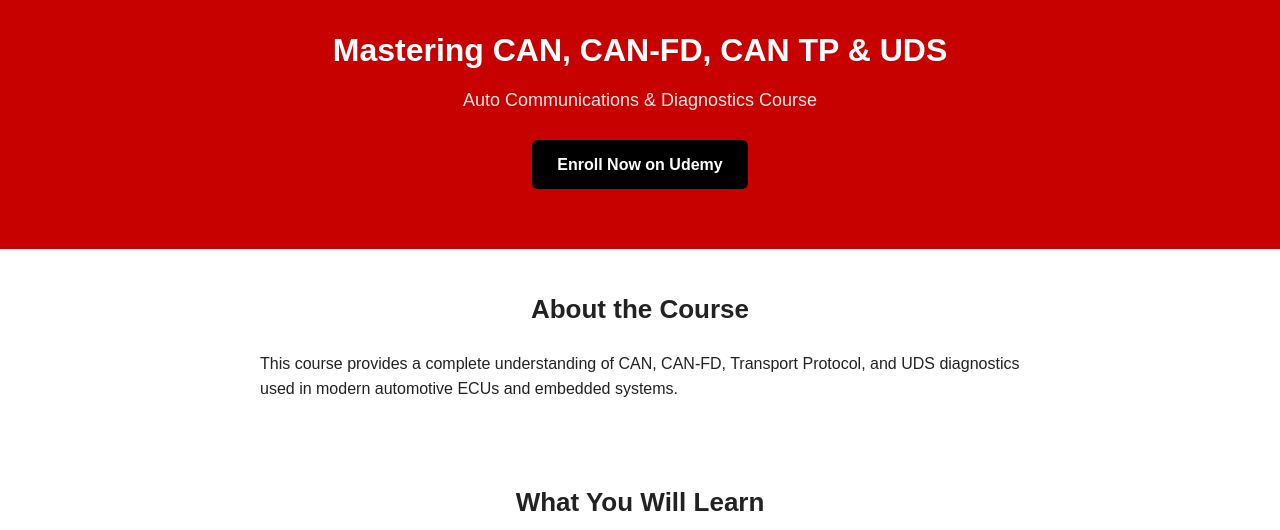
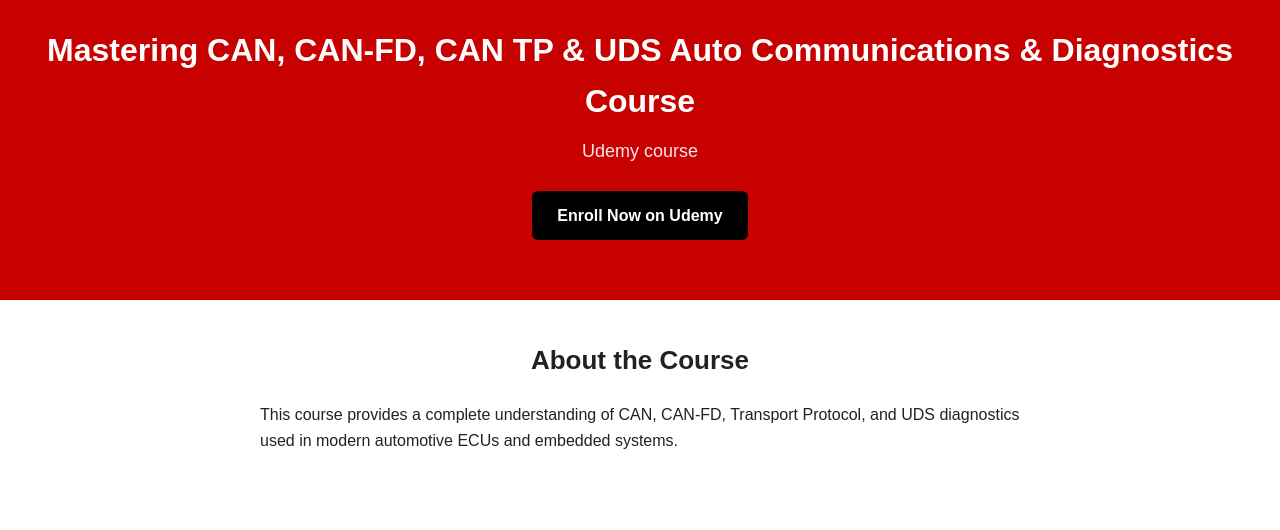
Before and after one commit to techychariots/techychariots.github.io, a plain HTML site: page index.html in a window 1280 px wide. Shown: the part 173-703 px from the top of the page. Drawn offline with Linux system fonts and the light colour scheme.

Commit message:
Update index.html
header name modified

```diff
--- a/index.html
+++ b/index.html
@@ -3,7 +3,7 @@
 <head>
     <meta charset="UTF-8" />
     <meta name="viewport" content="width=device-width, initial-scale=1.0"/>
-    <title>Mastering CAN, CAN-FD, CAN TP & UDS</title>
+    <title>Techychariots</title>
     <link rel="stylesheet" href="style.css" />
 </head>
 
@@ -12,8 +12,8 @@
     <section class="hero">
         <img src="logo.png" alt="Techy Chariots Logo" class="logo" />
 
-        <h1>Mastering CAN, CAN-FD, CAN TP & UDS</h1>
-        <p class="subtitle">Auto Communications & Diagnostics Course</p>
+        <h1>Mastering CAN, CAN-FD, CAN TP & UDS Auto Communications & Diagnostics Course</h1>
+        <p class="subtitle">Udemy course</p>
 
         <a href="https://www.udemy.com/course/mastering-can-can-fd-can-tp-uds-auto-comms-diagnostics/?referralCode=8F63855CB4982530AA3E" target="_blank" class="btn">
             Enroll Now on Udemy
```
